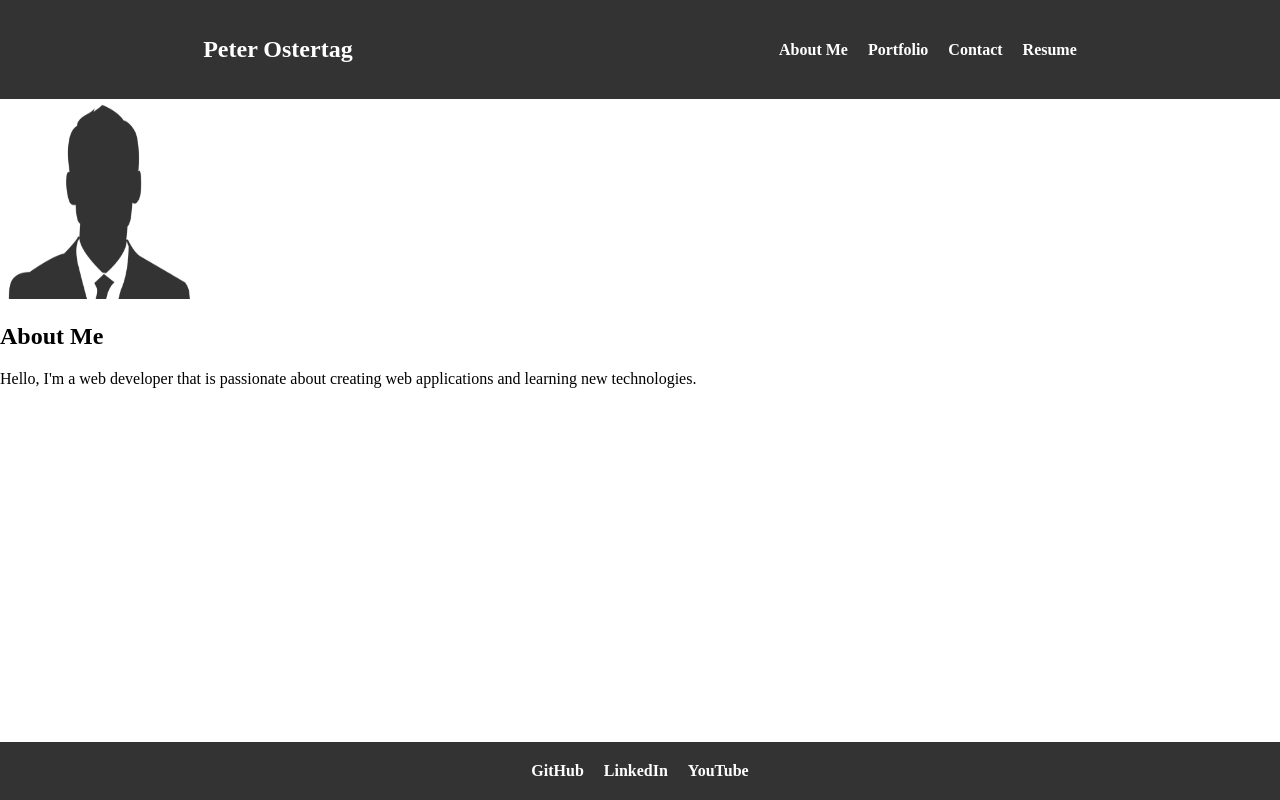
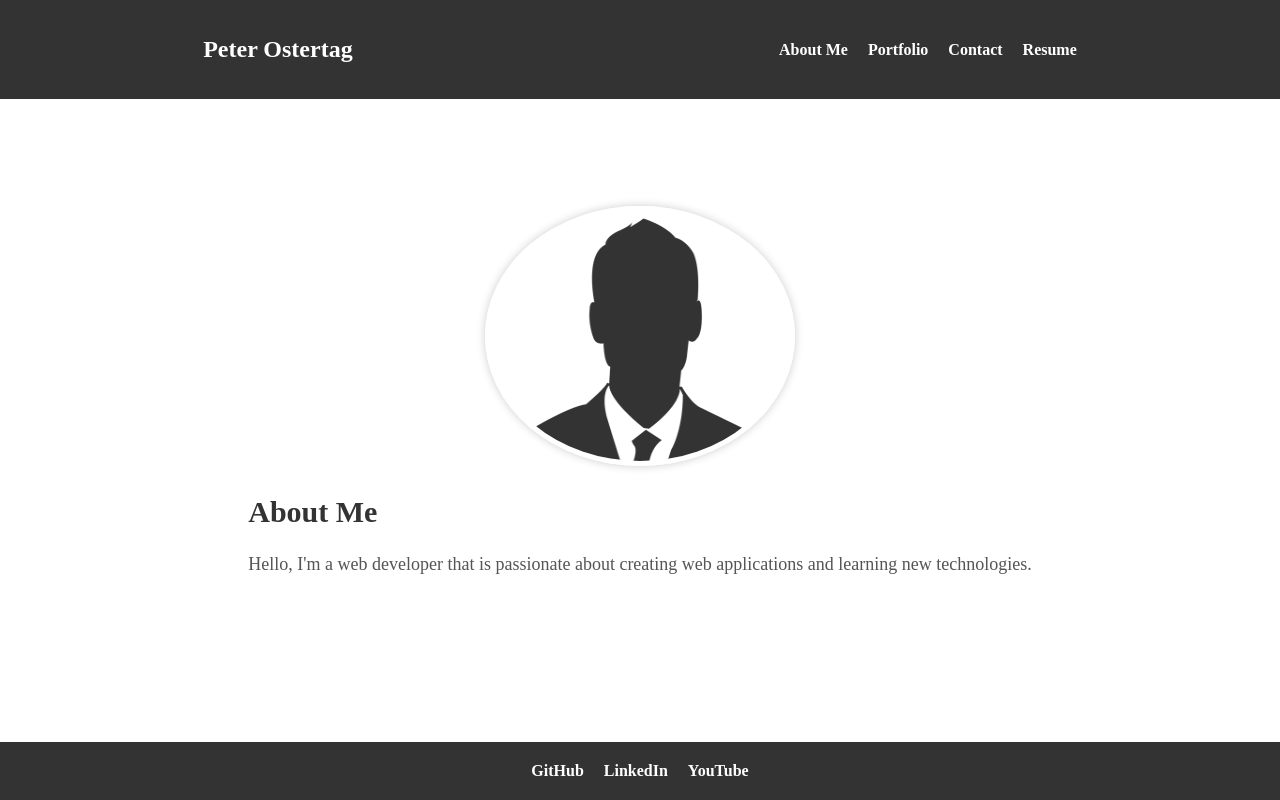
Before and after one commit to PeterOste/React-Portfolio, a React (Create React App) app: page / in a window 1280 px wide. Built offline with nearby package versions, Linux system fonts and the light colour scheme.

Commit message:
Style for AboutMe.js

```diff
--- a/src/App.css
+++ b/src/App.css
@@ -45,6 +45,37 @@ html, body {
     padding: 0;
 }
 
+.about-me {
+    background-color: #f2f2f2; /* Light gray background */
+    padding: 50px;
+    text-align: center;
+}
+
+.about-me-container {
+    display: flex;
+    flex-direction: column; /* Stack elements vertically */
+    align-items: center; /* Center horizontally */
+    justify-content: center; /* Center vertically */
+    height: 75vh; /* Make the container fill the entire viewport height */
+}
+
+.about-me-image img {
+    border-radius: 50%; /* Make the image round */
+    border: 5px solid #fff; /* White border around the image */
+    box-shadow: 0 0 10px rgba(0, 0, 0, 0.2); /* Shadow effect */
+}
+
+.about-me-content h2 {
+    color: #333; /* Dark text color */
+    font-size: 30px;
+}
+
+.about-me-content p {
+    color: #555; /* Slightly darker text color */
+    font-size: 18px;
+    margin-top: 20px;
+}
+
 /* #root {
     display: flex;
     flex-direction: column;
--- a/src/components/AboutMe.js
+++ b/src/components/AboutMe.js
@@ -8,8 +8,8 @@ function AboutMe() {
             <img
               src="/Avatar.png"
               alt="Peter's Avatar"
-              width="200"
-              height="200"
+              width="300"
+              height="250"
             />
           </div>
           <div className="about-me-content">
```
